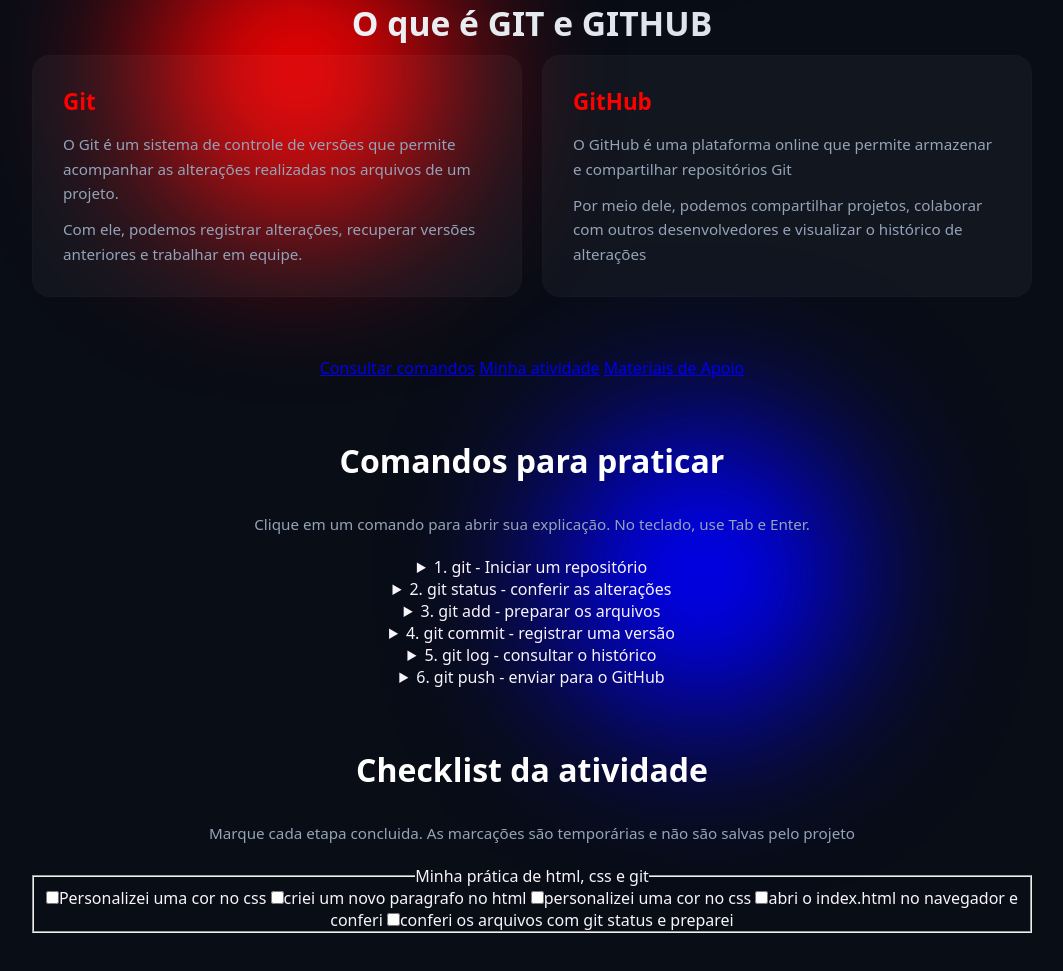
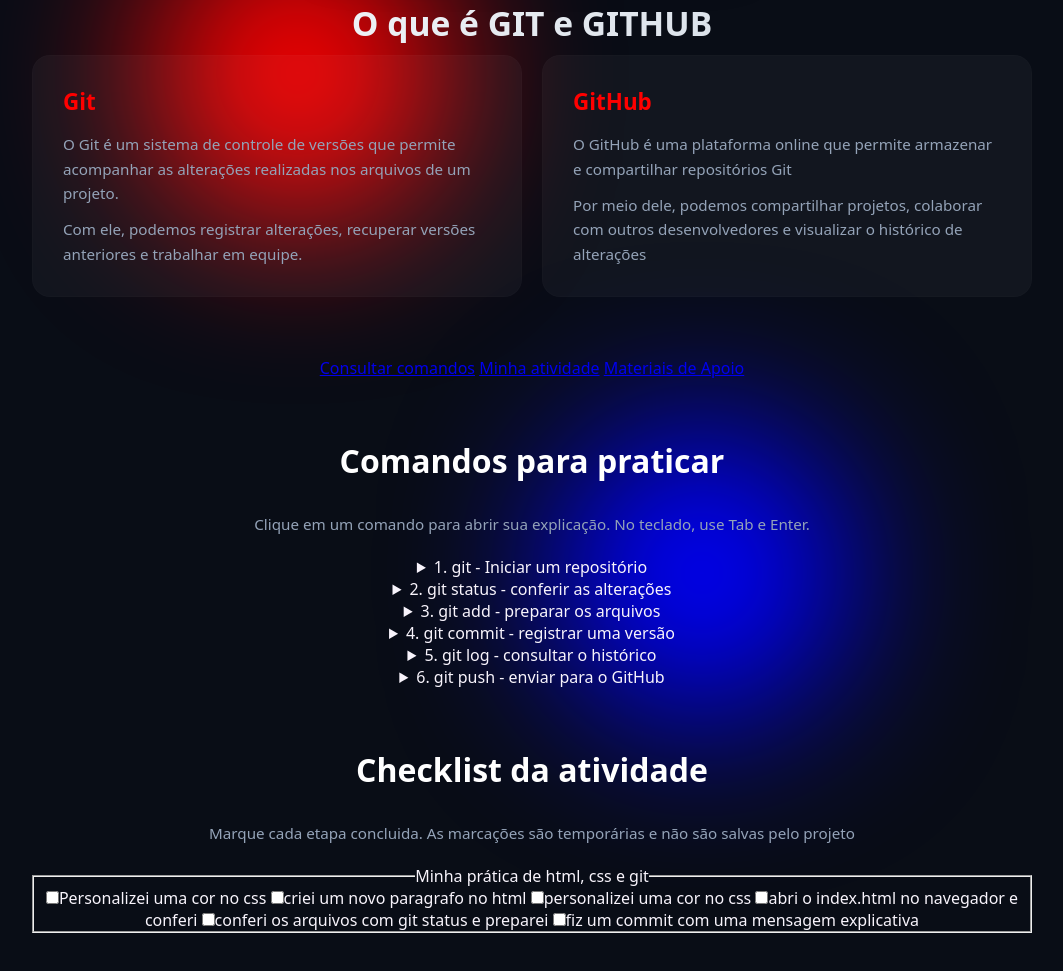
Before and after one commit to felipedecastrofacione87-jpg/aula_pa, a plain HTML site: page index.html in a window 1280 px wide. Shown: the part 441-1412 px from the top of the page, without its empty margins (108-1171 px from the left). Drawn offline with Linux system fonts and the light colour scheme.

Commit message:
Adicionei o 6° label no 2° section

```diff
--- a/index.html
+++ b/index.html
@@ -99,6 +99,7 @@
             <label><input type="checkbox"><span>personalizei uma cor no css</span></label>
             <label><input type="checkbox"><span>abri o index.html no navegador e conferi</span></label>
             <label><input type="checkbox"><span>conferi os arquivos com git status e preparei</span></label>
+            <label><input type="checkbox"><span>fiz um commit com uma mensagem explicativa</span></label>
         </fieldset>
     </section>
 </body>
```
